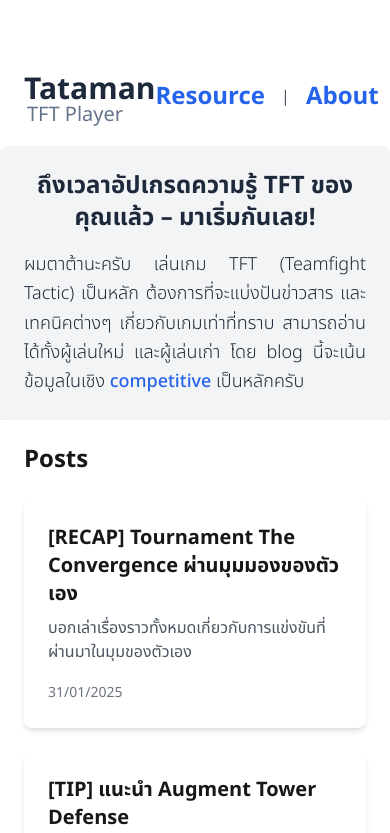
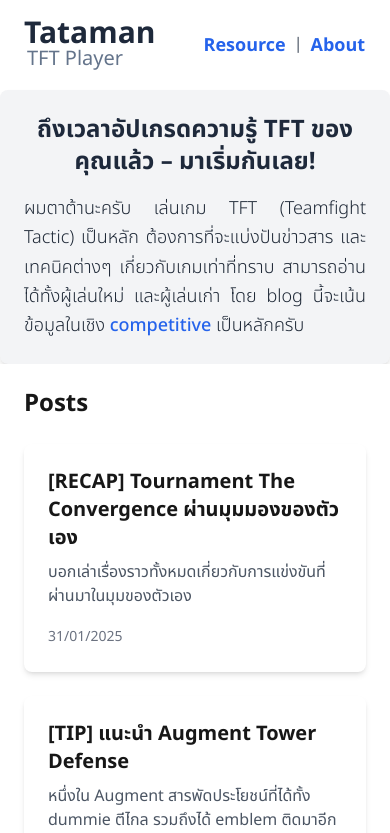
Before and after one commit to PongpolR/tataman-tft, a Next.js app: page / in a window 390 px wide. Shown: the top 833 px of the page. Built offline with nearby package versions, Linux system fonts and the light colour scheme.

Commit message:
homepage responsive mobile

```diff
--- a/app/components/Header.tsx
+++ b/app/components/Header.tsx
@@ -3,11 +3,11 @@
 
 const Header = () => {
   return (
-    <header className="bg-white text-slate-800 pt-12">
-      <div className="container mx-auto max-w-[896px] flex justify-between items-center p-4">
+    <header className="bg-white text-slate-800 lg:pt-12">
+      <div className="container lg:mx-auto max-w-[200px] lg:max-w-[896px] flex justify-between items-center p-4">
         <div className="">
           <div className="flex">
-            <Link href="/">
+            <Link href="/" className="invisible lg:visible">
               <Image
                 src="/ttm.jpg"
                 alt=""
@@ -16,7 +16,7 @@
                 style={{ cursor: "pointer" }} // Optional: indicates the image is clickable
               />
             </Link>
-            <div className="mt-2">
+            <div className="lg:mt-2">
               <Link href="/" className="text-3xl font-extrabold ml-2">
                 Tataman
               </Link>
@@ -28,11 +28,11 @@
         </div>
 
         <nav>
-          <ul className="flex items-center space-x-4">
+          <ul className="flex lg:items-center ml-12 lg:ml-0 space-x-2 lg:space-x-4">
             <li>
               <a
                 href="/resource"
-                className="text-[24px] text-blue-600 font-semibold transition-all duration-300 hover:text-blue-800 hover:underline"
+                className="text-[18px] lg:text-[24px] text-blue-600 font-semibold transition-all duration-300 hover:text-blue-800 hover:underline"
               >
                 Resource
               </a>
@@ -43,7 +43,7 @@
             <li>
               <a
                 href="/about"
-                className="text-[24px] text-blue-600 font-semibold transition-all duration-300 hover:text-blue-800 hover:underline"
+                className="text-[18px] lg:text-[24px] text-blue-600 font-semibold transition-all duration-300 hover:text-blue-800 hover:underline"
               >
                 About
               </a>
```
